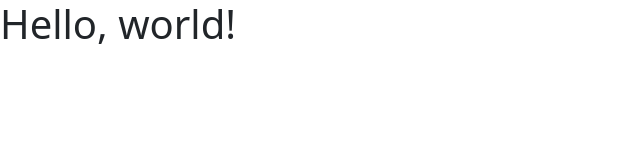
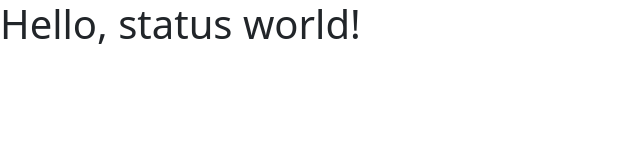
Before and after one commit to Facundo2021/prueba, a plain HTML site: page index.html in a window 1280 px wide. Shown: the whole page, without its empty margins (0-640 px from the left). Drawn offline with nearby package versions, Linux system fonts and the light colour scheme.

Commit message:
inicio 2

```diff
--- a/index.html
+++ b/index.html
@@ -3,11 +3,11 @@
   <head>
     <meta charset="utf-8">
     <meta name="viewport" content="width=device-width, initial-scale=1">
-    <title>Bootstrap demo</title>
+    <title>Bootstrap  demo</title>
     <link href="https://cdn.jsdelivr.net/npm/bootstrap@5.2.2/dist/css/bootstrap.min.css" rel="stylesheet" integrity="sha384-Zenh87qX5JnK2Jl0vWa8Ck2rdkQ2Bzep5IDxbcnCeuOxjzrPF/et3URy9Bv1WTRi" crossorigin="anonymous">
   </head>
   <body>
-    <h1>Hello, world!</h1>
+    <h1>Hello, status world!</h1>
     <script src="https://cdn.jsdelivr.net/npm/bootstrap@5.2.2/dist/js/bootstrap.bundle.min.js" integrity="sha384-OERcA2EqjJCMA+/3y+gxIOqMEjwtxJY7qPCqsdltbNJuaOe923+mo//f6V8Qbsw3" crossorigin="anonymous"></script>
   </body>
 </html>
```
